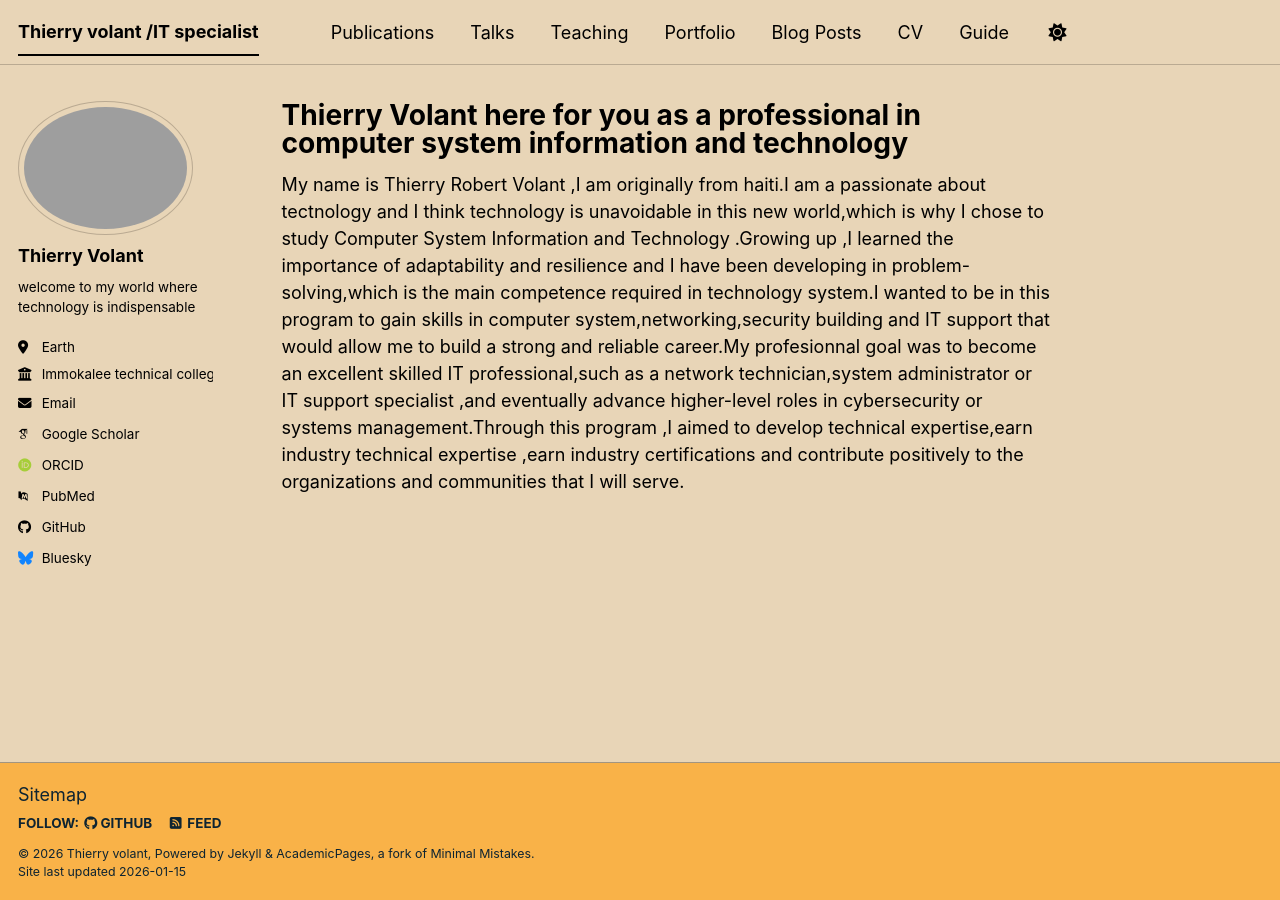
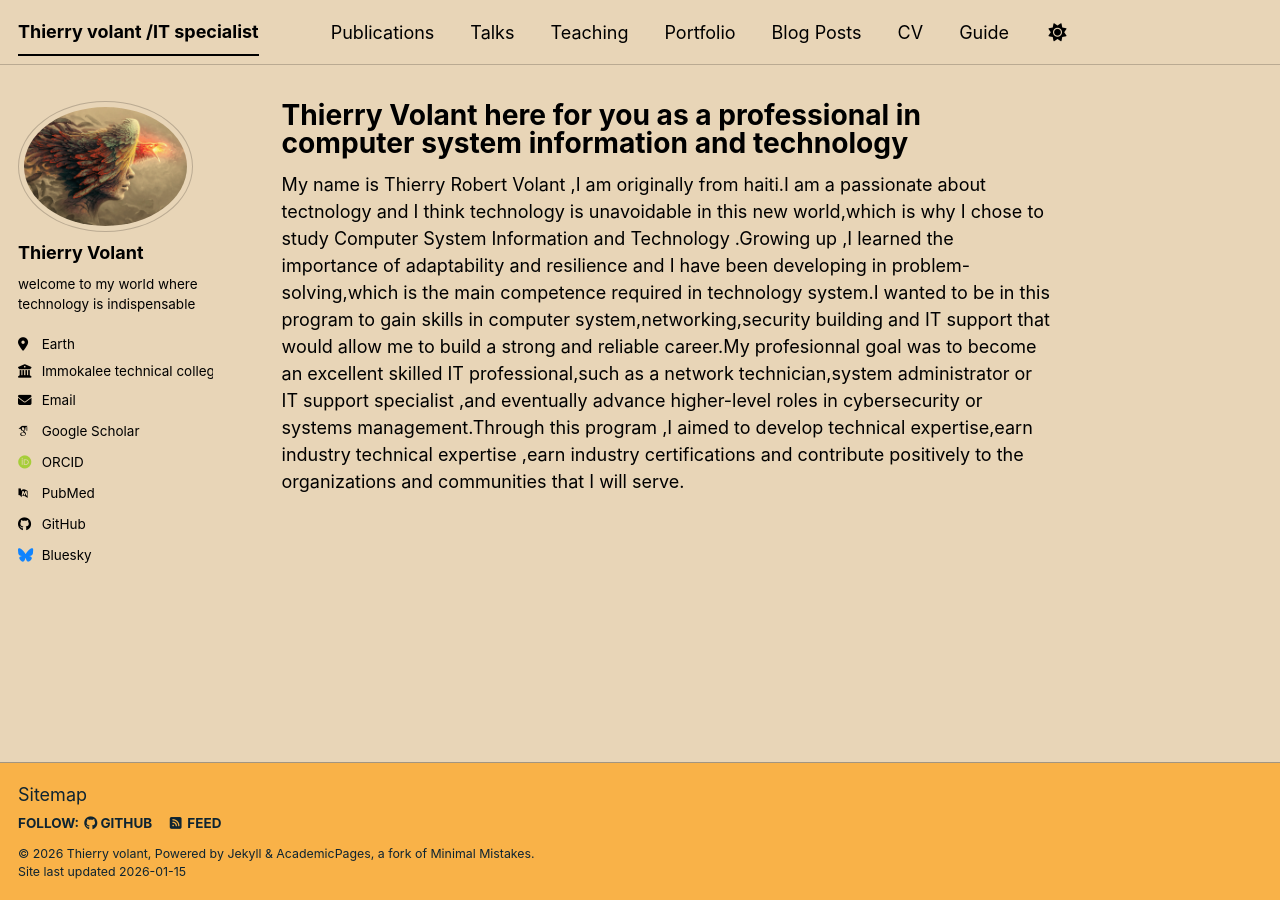
Before and after one commit to Thierry-lgtm/Thierrylgtm.github.io, a Jekyll site: the page built from _pages/about.md, in a window 1280 px wide. Built offline with Jekyll 4.4.1, drawn with Linux system fonts in a browser that asks for light colours; some web fonts are replaced; a script bundle is joined from its source files by our own code; library files that are not in the unit come from our copies.

Commit message:
Update _config.yml

```diff
--- a/_config.yml
+++ b/_config.yml
@@ -23,7 +23,7 @@
 #               Additional customization can be done by editing /_includes/author-profile.html
 author:
   # Biographic information
-  avatar           : "goku.png"
+  avatar           : "redhawk.jpg"
   name             : "Thierry Volant"
   pronouns         : # example: "she/her"
   bio              : "welcome to my world where technology is indispensable"
```
